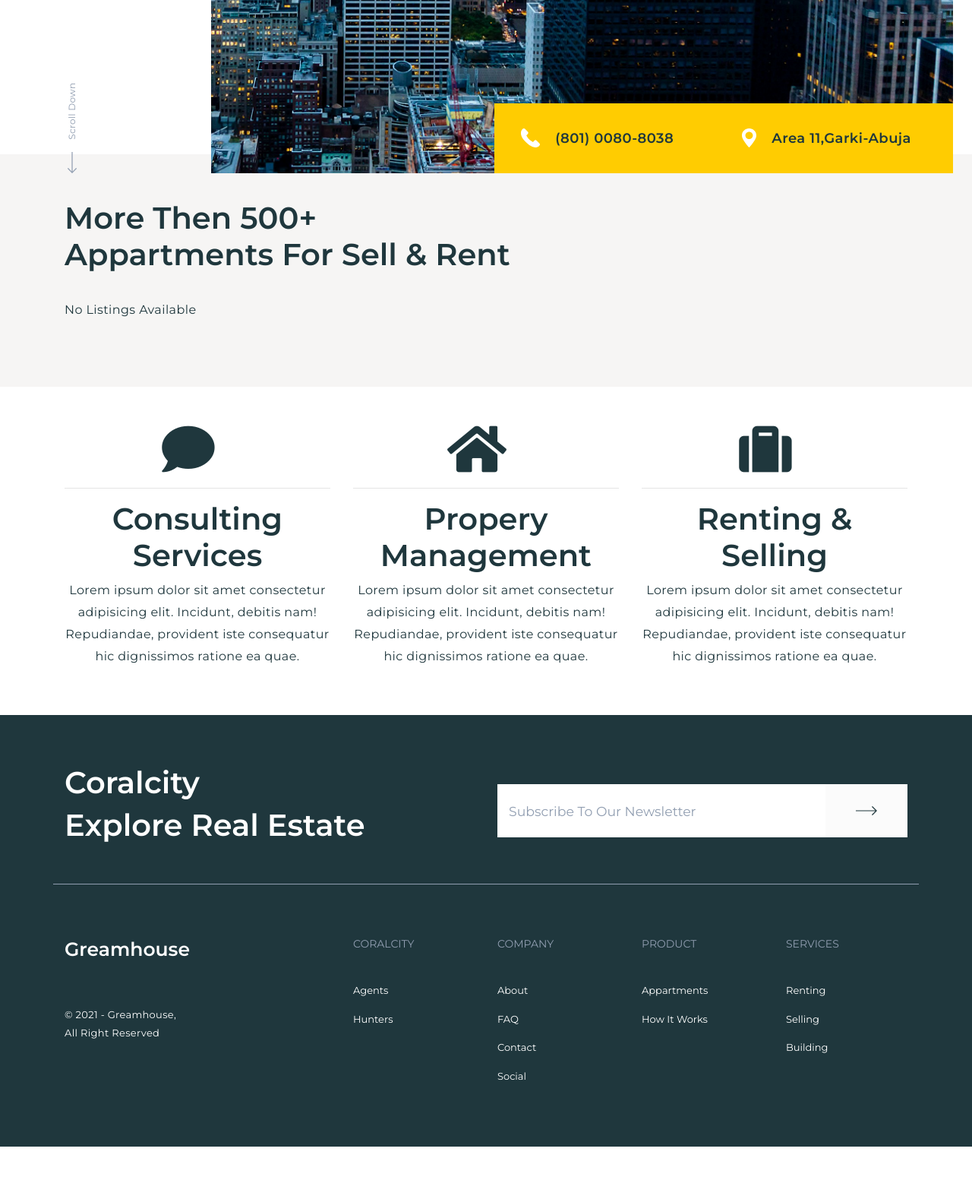
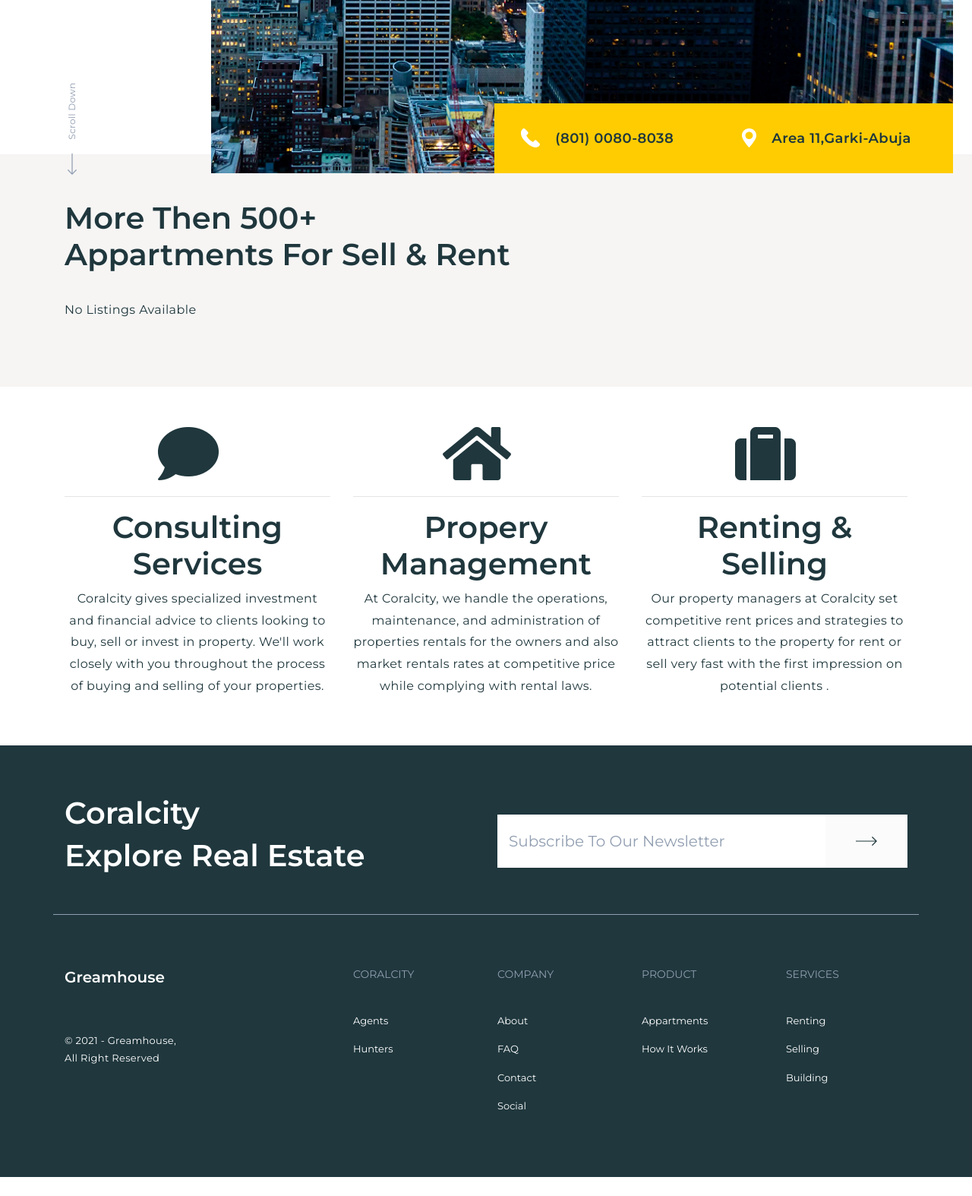
Before and after one commit to dev-great/Django-Real-Estate-Management-Webapp, a Django app: page / in a window 1280 px wide. Shown: the part 497-2071 px from the top of the page at 76% size. Before the commit the page ends 2006 px from the top, so only its background shows below. Run offline with Django 3.2, Linux system fonts and the light colour scheme; data that the repository does not hold is empty; some libraries are stand-ins or nearby versions.

Commit message:
working some more on the html files

```diff
--- a/btre/static/css/style.css
+++ b/btre/static/css/style.css
@@ -135,7 +135,7 @@ img {
 body {
     color: #1F373D;
     font-family: 'Montserrat', sans-serif;
-    font-size: 13pt;
+    font-size: 15pt;
     font-weight: 400;
     overflow-x: hidden;
     transition: opacity 1s;
@@ -157,7 +157,7 @@ h3,
 }
 h4,
 .h4 {
-    font-size: 25px;
+    font-size: 20px;
     font-weight: 700;
 }
 h5,
@@ -203,7 +203,7 @@ header nav {
   height: 95px;
   position: fixed;
   z-index: 9999;
-  background-color: #fff;
+  background-color: #f8f9fa;
 }
 .small-nav {
   width: 100%;
--- a/templates/accounts/register.html
+++ b/templates/accounts/register.html
@@ -6,7 +6,7 @@
 
 {% block content %}
   <section id="register" class="bg-light py-5">
-    <div class="container">
+    <div class="container my-5">
       <div class="row">
         <div class="col-md-6 mx-auto">
           <div class="card">
--- a/templates/listings/listings.html
+++ b/templates/listings/listings.html
@@ -6,7 +6,7 @@
 {% block content %}
 
 
-    <section id="about" class="py-5">
+    <section id="appartments" class="py-5">
     <div class="container my-5">
       <div class="row">
           <div class="col-12">
--- a/templates/pages/index.html
+++ b/templates/pages/index.html
@@ -69,7 +69,7 @@
                     </h2>
                   </div>
                   <div class="card-body">
-                    <div class="listing-heading text-left">
+                    <div class="listing-heading text-center">
                       <h4 class="text-primary">{{listing.title}}</h4>
                       <p>
                         <i class="fas fa-map-marker text-secondary Black-text"></i> {{listing.city}} {{listing.state}}, {{listing.zipcode}}</p>
@@ -156,22 +156,19 @@
           <i class="fas fa-comment fa-4x mr-4"></i>
           <hr>
           <h3>Consulting Services</h3>
-          <p>Lorem ipsum dolor sit amet consectetur adipisicing elit. Incidunt, debitis nam! Repudiandae, provident iste consequatur
-            hic dignissimos ratione ea quae.</p>
+          <p> Coralcity gives specialized investment and financial advice to clients looking to buy, sell or invest in property. We'll work closely with you throughout the process of buying and selling of your properties.</p>
         </div>
         <div class="col-md-4">
           <i class="fas fa-home fa-4x mr-4"></i>
           <hr>
           <h3>Propery Management</h3>
-          <p>Lorem ipsum dolor sit amet consectetur adipisicing elit. Incidunt, debitis nam! Repudiandae, provident iste consequatur
-            hic dignissimos ratione ea quae.</p>
+          <p>At Coralcity, we handle the operations, maintenance, and administration of properties rentals for the owners and also market rentals rates at competitive price while complying with rental laws.</p>
         </div>
         <div class="col-md-4">
           <i class="fas fa-suitcase fa-4x mr-4"></i>
           <hr>
           <h3>Renting & Selling</h3>
-          <p>Lorem ipsum dolor sit amet consectetur adipisicing elit. Incidunt, debitis nam! Repudiandae, provident iste consequatur
-            hic dignissimos ratione ea quae.</p>
+          <p>Our property managers at Coralcity set competitive rent prices and strategies to attract clients to the property for rent or sell very fast with the first impression on  potential clients . </p>
         </div>
       </div>
     </div>
```
Also changed, not shown: templates/pages/about.html (+4 -4 lines).
